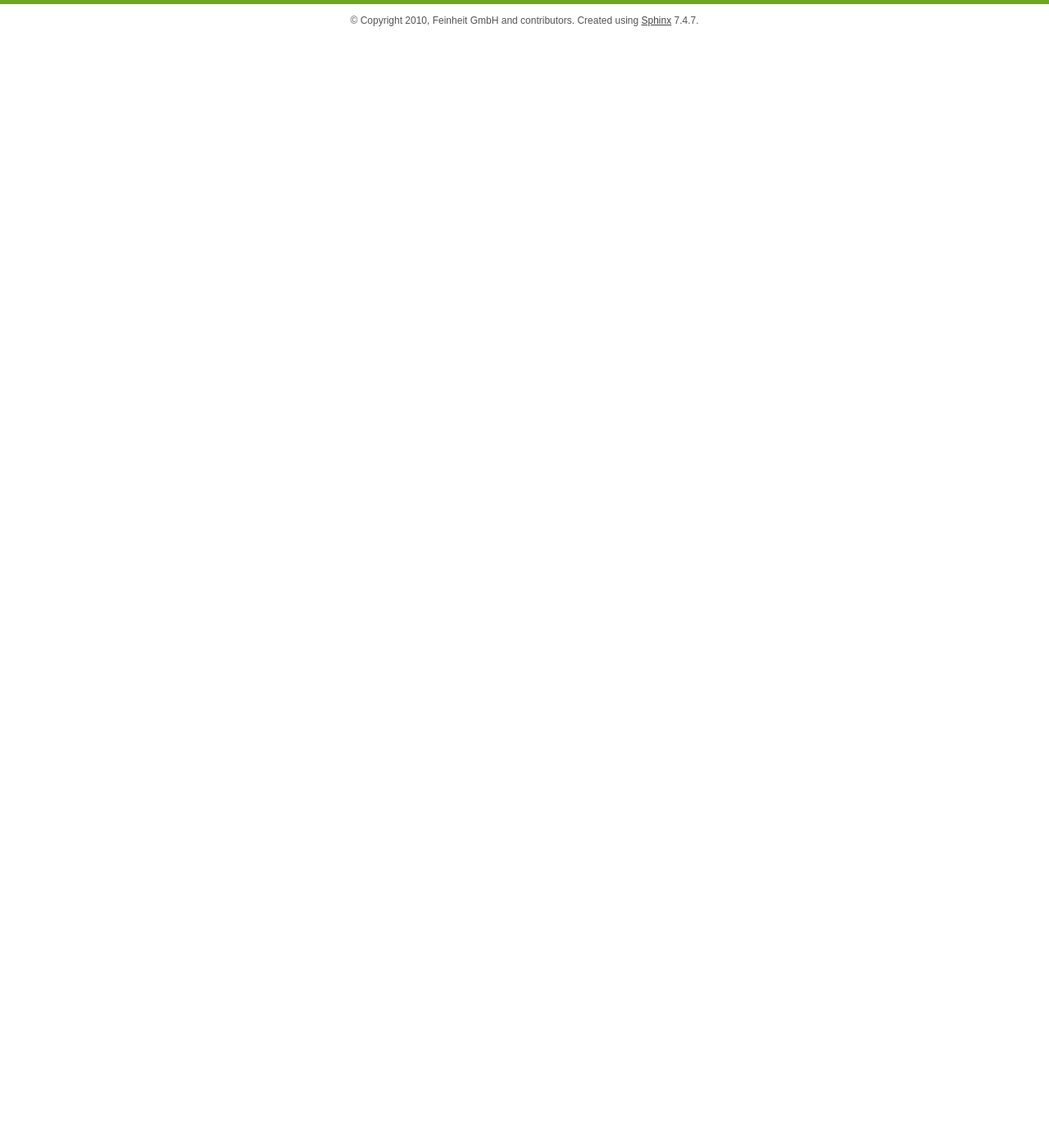
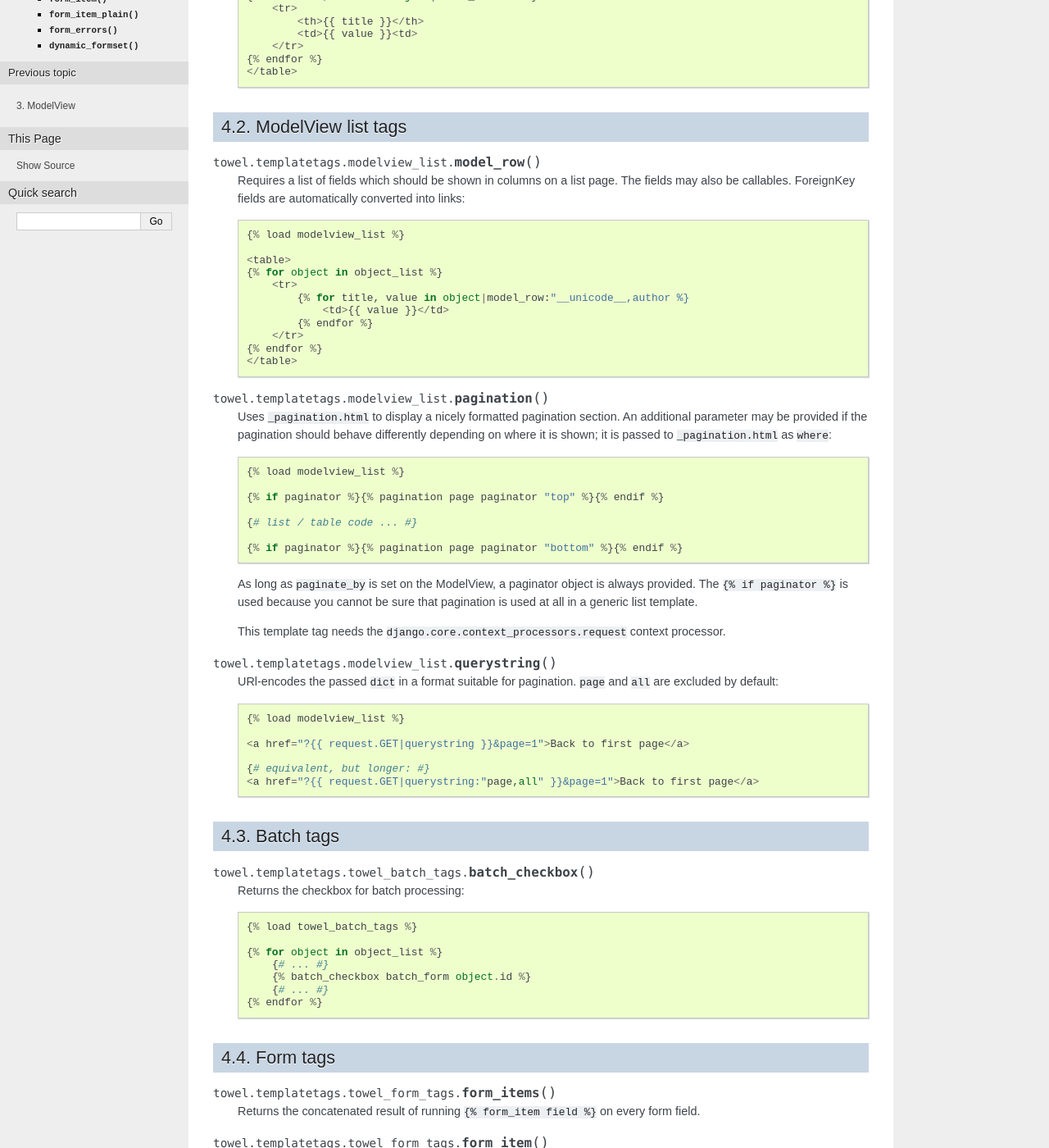
Before and after one commit to matthiask/towel, a Sphinx documentation site: the page built from docs/templatetags.txt, in a window 1280 px wide and 1400 px high, scrolled down 305 px. Shown: the whole window at 82% size. Built offline with Sphinx 7.4.7, drawn with Linux system fonts in a browser that asks for light colours; before the commit the page ends 900 px from its top, so only the background shows below that; some of the changed text lies outside the part shown.

Commit message:
Add template tags documentation

```diff
--- a/docs/templatetags.txt
+++ b/docs/templatetags.txt
@@ -3,3 +3,200 @@
 =============
 Template tags
 =============
+
+
+ModelView detail tags
+=====================
+
+.. module:: towel.templatetags.modelview_detail
+
+.. function:: model_details
+
+   Yields a list of ``(verbose_name, value)`` tuples for all local model
+   fields::
+
+       {% load modelview_detail %}
+
+       <table>
+       {% for title, value in object|model_details %}
+           <tr>
+               <th>{{ title }}</th>
+               <td>{{ value }}<td>
+           </tr>
+       {% endfor %}
+       </table>
+
+
+ModelView list tags
+===================
+
+.. module:: towel.templatetags.modelview_list
+
+.. function:: model_row
+
+   Requires a list of fields which should be shown in columns on a list page.
+   The fields may also be callables. ForeignKey fields are automatically
+   converted into links::
+
+       {% load modelview_list %}
+
+       <table>
+       {% for object in object_list %}
+           <tr>
+               {% for title, value in object|model_row:"__unicode__,author %}
+                   <td>{{ value }}</td>
+               {% endfor %}
+           </tr>
+       {% endfor %}
+       </table>
+
+
+.. function:: pagination
+
+   Uses ``_pagination.html`` to display a nicely formatted pagination section.
+   An additional parameter may be provided if the pagination should behave
+   differently depending on where it is shown; it is passed to ``_pagination.html``
+   as ``where``::
+
+       {% load modelview_list %}
+
+       {% if paginator %}{% pagination page paginator "top" %}{% endif %}
+
+       {# list / table code ... #}
+
+       {% if paginator %}{% pagination page paginator "bottom" %}{% endif %}
+
+
+   As long as ``paginate_by`` is set on the ModelView, a paginator object is
+   always provided. The ``{% if paginator %}`` is used because you cannot
+   be sure that pagination is used at all in a generic list template.
+
+   This template tag needs the ``django.core.context_processors.request``
+   context processor.
+
+
+.. function:: querystring
+
+   URl-encodes the passed ``dict`` in a format suitable for pagination. ``page``
+   and ``all`` are excluded by default::
+
+       {% load modelview_list %}
+
+       <a href="?{{ request.GET|querystring }}&page=1">Back to first page</a>
+
+       {# equivalent, but longer: #}
+       <a href="?{{ request.GET|querystring:"page,all" }}&page=1">Back to first page</a>
+
+
+
+
+
+Batch tags
+==========
+
+.. module:: towel.templatetags.towel_batch_tags
+
+.. function:: batch_checkbox
+
+   Returns the checkbox for batch processing::
+
+       {% load towel_batch_tags %}
+
+       {% for object in object_list %}
+           {# ... #}
+           {% batch_checkbox batch_form object.id %}
+           {# ... #}
+       {% endfor %}
+
+
+Form tags
+=========
+
+.. module:: towel.templatetags.towel_form_tags
+
+.. function:: form_items
+
+   Returns the concatenated result of running ``{% form_item field %}`` on every
+   form field.
+
+
+.. function:: form_item
+
+   Uses ``_form_item.html`` to render a form field. The default template
+   renders a table row, and includes:
+
+   * ``help_text`` after the form field in a ``p.help``
+   * ``invalid`` and ``required`` classes on the row
+
+
+.. function:: form_item_plain
+
+   Uses ``_form_item_plain.html`` to render a form field, f.e. inside a table
+   cell. The default template puts the form field inside a ``<span>`` tag
+   with various classes depending on the state of the form field such as
+   ``invalid`` and ``required``.
+
+
+.. function:: form_errors
+
+   Shows form and formset errors using ``_form_errors.html``. You can pass
+   a list of forms, formsets, lists containing forms and formsets and dicts
+   containing forms and formsets as values.
+
+   Variables which do not exist are silently ignored::
+
+       {% load towel_form_tags %}
+
+       {% form_errors publisher_form books_formset %}
+
+
+.. function:: dynamic_formset
+
+   This is a very convenient block tag which can be used to build dynamic
+   formsets, which means formsets where new forms can be added with
+   javascript (jQuery)::
+
+       {% load towel_form_tags %}
+
+       <script type="text/javascript" src="PATH_TO_JQUERY.JS"></script>
+
+       <script type="text/javascript" src="{{ STATIC_URL }}towel/towel.js"></script>
+       <style type="text/css">.empty { display: none; }</style>
+
+       <form method="post" action=".">{% csrf_token %}
+           {% form_errors form formset %}
+
+           <table>
+           {% for field in form %}{% form_item field %}
+           </table>
+
+           <h2>Formset</h2>
+
+           <table>
+               <thead><tr>
+                   <th>Field 1</th>
+                   <th>Field 2</th>
+                   <th></th>
+               </tr></thead>
+               <tbody>
+               {% dynamic_formset formset "formset-prefix" %}
+                   <tr id="{{ form_id }}" {% if empty %}class="empty"{% endif %}>
+                       <td>
+                           {{ form.id }}
+                           {% form_item_plain form.field1 %}
+                       </td>
+                       <td>{% form_item_plain form.field2 %}</td>
+                       <td>{{ form.DELETE }}</td>
+                   </tr>
+               {% enddynamic_formset %}
+               </tbody>
+           </table>
+
+           <button type="button" onclick="towel_add_subform('formset-prefix')">
+               Add row to formset</button>
+
+           <button type="submit">Save</button>
+       </form>
+
+   The formset-prefix must correspond to the prefix used when initializing
+   the FormSet in your Python code.
```
